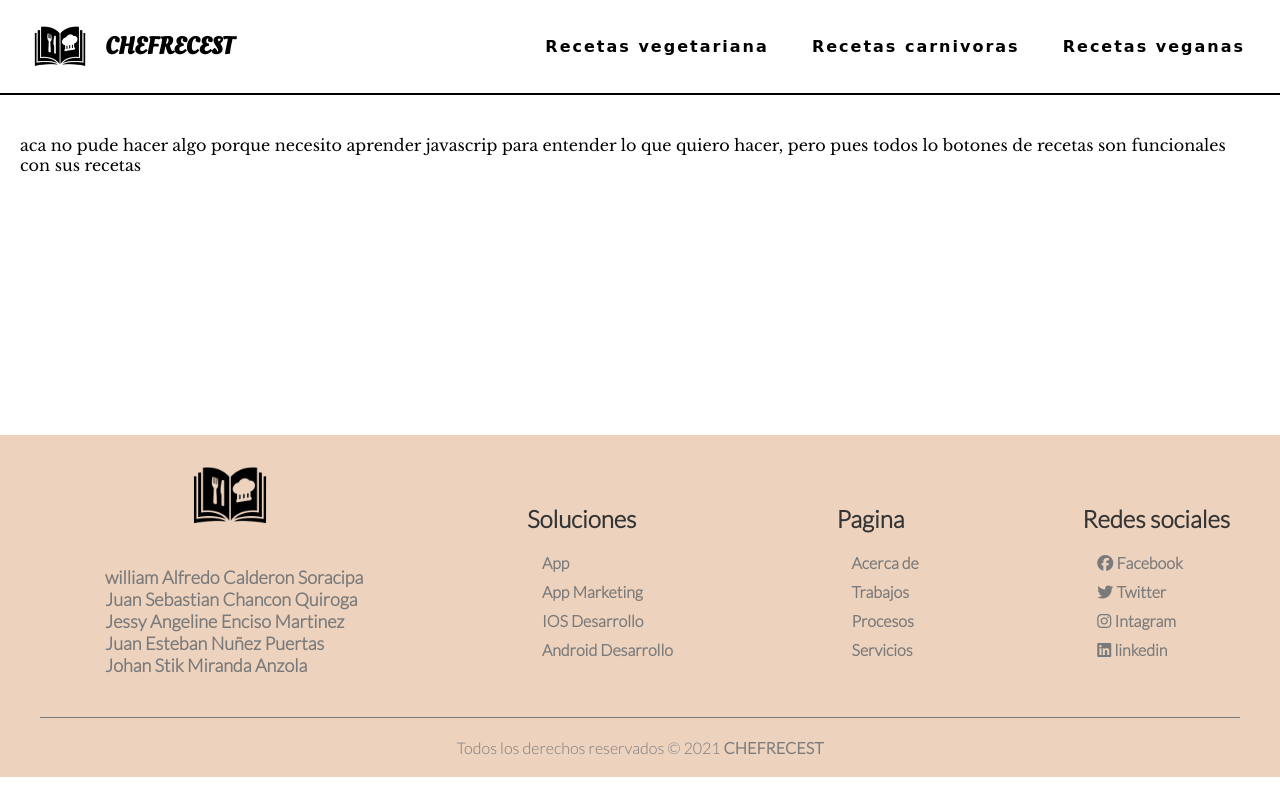
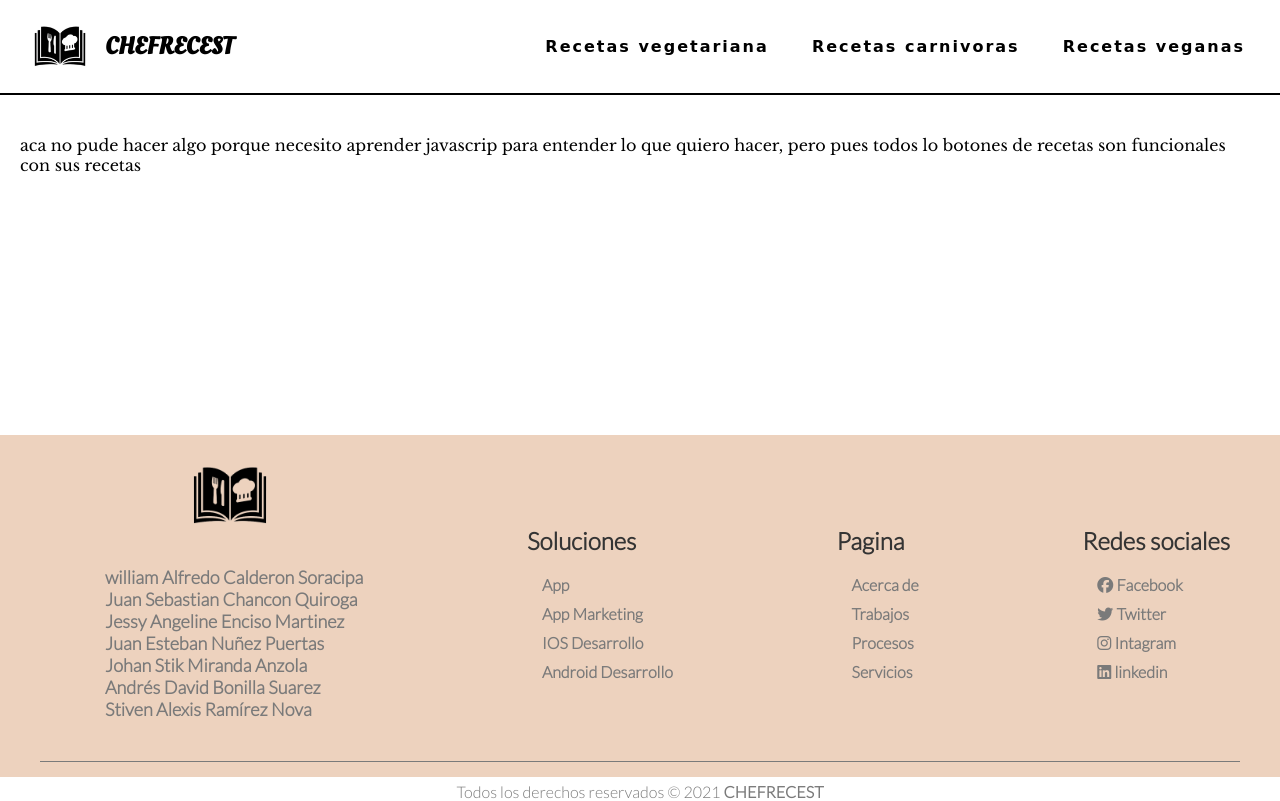
Before and after one commit to williamcalderon9192/Inforamtica_nueva, a plain HTML site: page index.html in a window 1280 px wide. Drawn offline with nearby package versions, Linux system fonts and the light colour scheme; a web font is replaced by a local one.

Commit message:
se agrego a nuevos usuarios en el footer

```diff
--- a/index.html
+++ b/index.html
@@ -38,6 +38,8 @@
                         <li class="cositas"><a href="https://www.facebook.com/angelinencis0">Jessy Angeline Enciso Martinez</a></li>
                         <li class="cositas"><a href="https://www.facebook.com/profile.php?id=100077127371135">Juan Esteban Nuñez Puertas</a></li>
                         <li class="cositas"><a href="https://www.facebook.com/johanstik.mirandaanzola">Johan Stik Miranda Anzola</a></li>
+                        <li class="cositas"><a href="https://www.facebook.com/profile.php?id=100077681834024">Andrés David Bonilla Suarez</a></li>
+                        <li class="cositas"><a href="https://www.facebook.com/stiven.ramirez.5895">Stiven Alexis Ramírez Nova</a></li>
                     </ul>
                 </div>
             </div>
```
